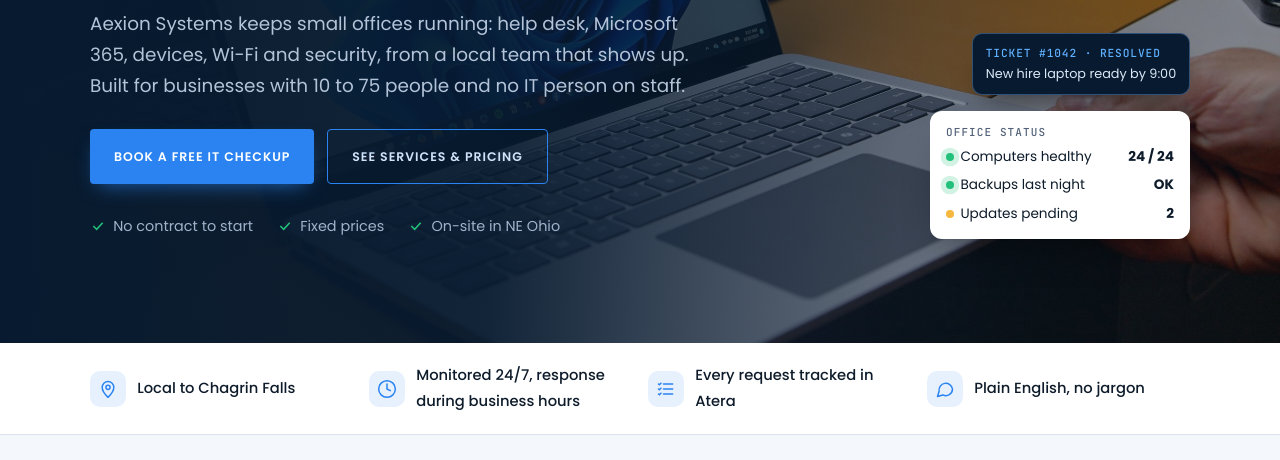
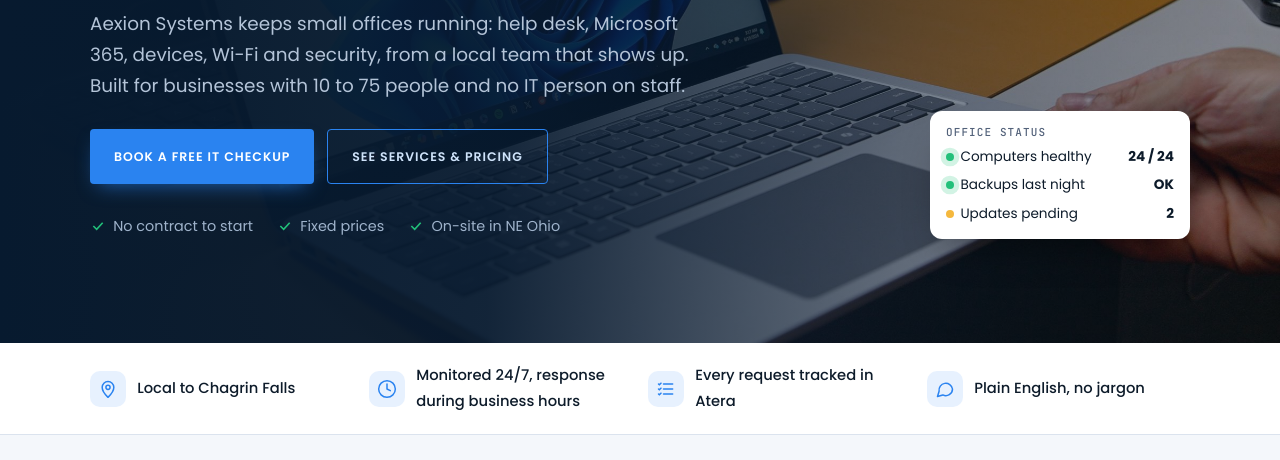
Before and after one commit to noaha3615-web/aexion-website, a plain HTML site: page index.html in a window 1280 px wide. Shown: the part 340-800 px from the top of the page. Drawn offline with Linux system fonts and the light colour scheme.

Commit message:
Remove ticket card from hero
Co-Authored-By: Claude Opus 5.5 <noreply@anthropic.com>
Claude-Session: https://claude.ai/code/session_01QULfCGLGs6iVib3zG5qSeA

```diff
--- a/index.html
+++ b/index.html
@@ -31,9 +31,8 @@
       <div class="actions"><a class="btn" href="#contact">Book a free IT checkup</a><a class="btn ghost" href="/services/">See services &amp; pricing</a></div>
       <div class="hero-meta"><span><svg viewBox="0 0 24 24" aria-hidden="true"><path d="m5 12 5 5 9-10"/></svg>No contract to start</span><span><svg viewBox="0 0 24 24" aria-hidden="true"><path d="m5 12 5 5 9-10"/></svg>Fixed prices</span><span><svg viewBox="0 0 24 24" aria-hidden="true"><path d="m5 12 5 5 9-10"/></svg>On-site in NE Ohio</span></div>
     </div>
-    <!-- ================= HEADING EXAMPLE CARDS (ticket + office status). These are text, not images: edit the wording below, or delete this whole <div class="hero-visual"> block to remove them. ================= -->
+    <!-- ================= HEADING EXAMPLE CARD (office status). These are text, not images: edit the wording below, or delete this whole <div class="hero-visual"> block to remove them. ================= -->
     <div class="hero-visual" style="display:grid;gap:1rem;justify-items:end">
-      <div class="ticket" style="position:static"><b>TICKET #1042 · RESOLVED</b>New hire laptop ready by 9:00</div>
       <div class="status" style="position:static;min-width:260px" aria-hidden="true">
         <span class="head">Office status</span>
         <div class="row"><span><i class="dot"></i>Computers healthy</span><b>24 / 24</b></div>
```
